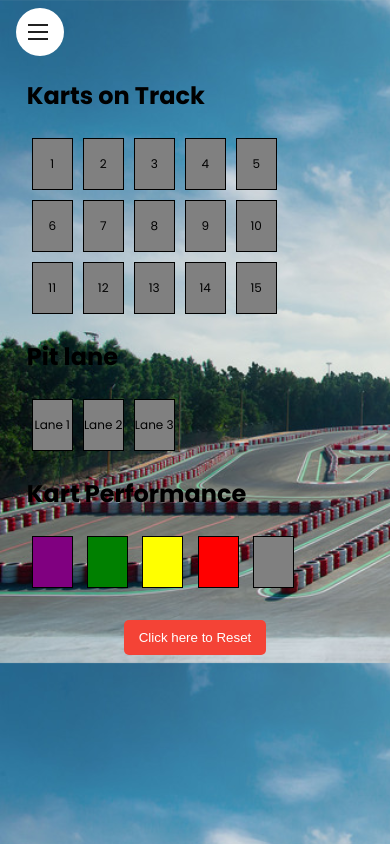
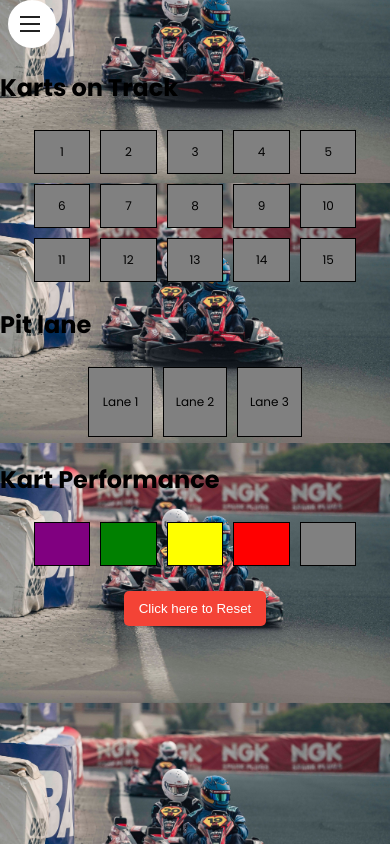
Before and after one commit to TreBob87/OrakenWebsite, a plain HTML site: page kartingtown.html in a window 390 px wide. Drawn offline with Linux system fonts and the light colour scheme.

Commit message:
width update

```diff
--- a/kartdrome.js
+++ b/kartdrome.js
@@ -118,6 +118,11 @@ function handleBoxClick(event) {
 
     if (event.target.classList.contains('box')) {
         const box = event.target;
+
+        // Vibrate the device for 50 milliseconds as feedback on box click
+        if (navigator.vibrate) {
+            navigator.vibrate(50); // You can adjust the duration as needed
+        }
 
         // Check if a color has been selected from kartPerformance
         if (selectedColor) {
--- a/kartingtown.css
+++ b/kartingtown.css
@@ -2,8 +2,11 @@
 @import url(https://fonts.googleapis.com/css?family=Oswald:400,300);
 body {
     font-family: "Poppins", sans-serif;
-    background-image: url("Pictures/KartingTown.jpg");
-    background-size: cover;
+    background-image: url("Pictures/Kartdrome.jpg");
+    background-size: 100%;
+    box-sizing: border-box;
+    background-position: center;
+    margin: 0; /* Ensure body has no margin */
 }
 
 .container {
@@ -15,31 +18,49 @@ body {
 }
 
 .section {
+    display: flex; /* Use flexbox to arrange items */
+    justify-content: center; /* Center flex items horizontally */
+    flex-wrap: wrap; /* Allow items to wrap as needed */
     margin-bottom: 20px;
 }
 
+.highlighted {
+    border: 2px solid #FFD700; /* Gold border */
+    box-shadow: 0 0 10px #FFD700; /* Gold glow */
+}
+
+
+#kartsInPit .box {
+    width: 12vw;
+    height: 8vh;
+}
+
 .box {
-    display: inline-flex; /* Enables the use of flexbox properties */
-    justify-content: center; /* Horizontally centers the content */
-    align-items: center; /* Vertically centers the content */
-    width: 50px;
-    height: 50px;
+    display: inline-flex;
+    justify-content: center;
+    align-items: center;
+    width: 8vw;
+    height: 5vh;
     margin: 5px;
     border: 1px solid black;
     cursor: pointer;
-    font-size: 12px; /* Adjust the font size as needed */
+    font-size: 12px;
     text-align: center;
-    overflow: hidden; /* Prevents text overflow */
-    text-overflow: ellipsis; /* Adds an ellipsis if the text overflows */
-    white-space: nowrap; /* Ensures the text stays on a single line */
+    overflow: hidden;
+    text-overflow: ellipsis;
+    white-space: nowrap;
 }
 
 @media screen and (max-width: 600px) {
+    #kartsInPit .box {
+        width: 16vw;
+        height: 8vh;
+    }
     .box {
-        width: 10vw;
+        width: 14vw;
     }
     .container {
-        width: 90%;
+        width: 100%;
     }
 }
 
--- a/kartingtown.js
+++ b/kartingtown.js
@@ -64,6 +64,17 @@ function resetColors() {
 
 function handleBoxClick(event) {
     if (event.target.classList.contains('box')) {
+
+        // Vibrate the device for 50 milliseconds as feedback on box click
+        if (navigator.vibrate) {
+            navigator.vibrate(50); // You can adjust the duration as needed
+        }
+
+        // Remove highlight from the previously selected kartsOnTrack box
+        if (lastClickedBox.track) {
+            lastClickedBox.track.classList.remove('highlighted');
+        }
+
         if (selectedColor) {
             // Apply selected color and reset
             event.target.style.backgroundColor = selectedColor;
@@ -73,6 +84,8 @@ function handleBoxClick(event) {
             // Proceed with swap logic if no color is selected
             if (event.target.parentNode.id === 'kartsOnTrack') {
                 moveColors(event.target);
+                box.classList.add('highlighted');
+                lastClickedBox.track = box; // Track the latest kartsOnTrack selection
             }
         }
     }
```
